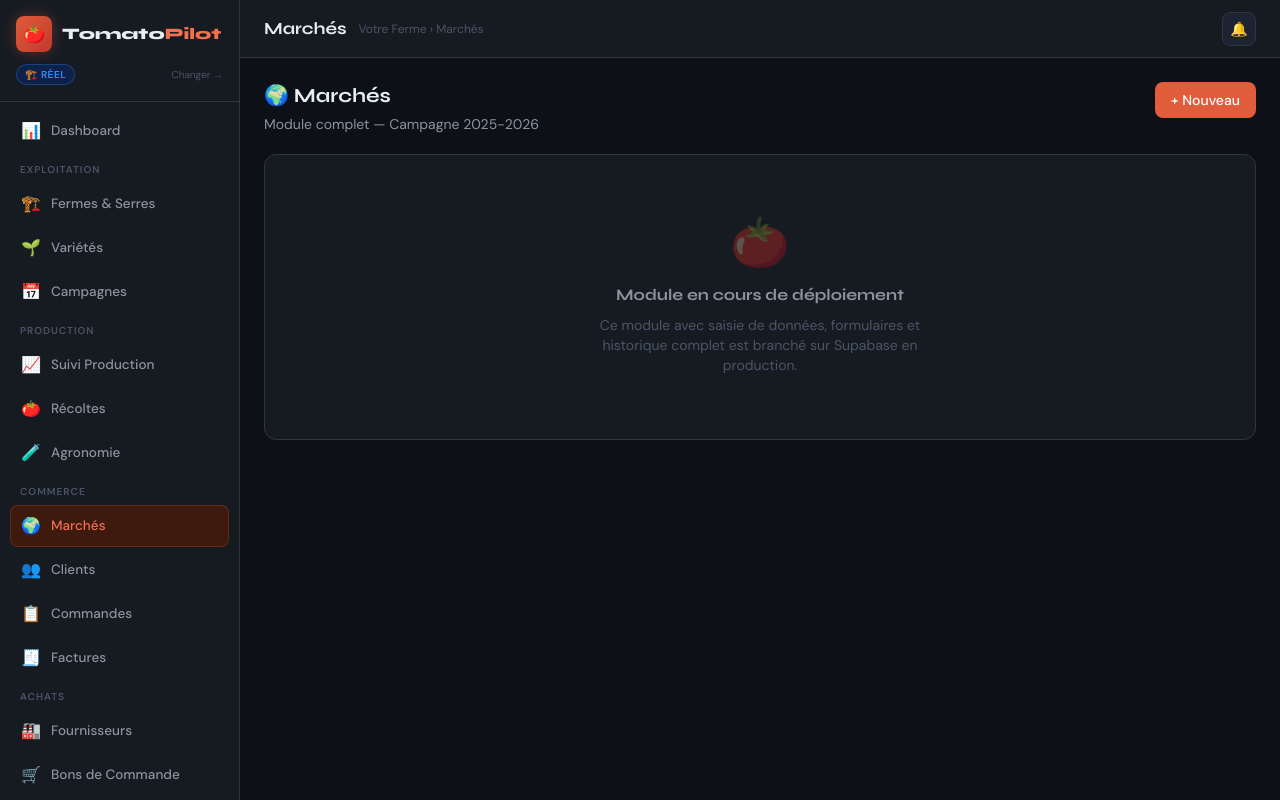
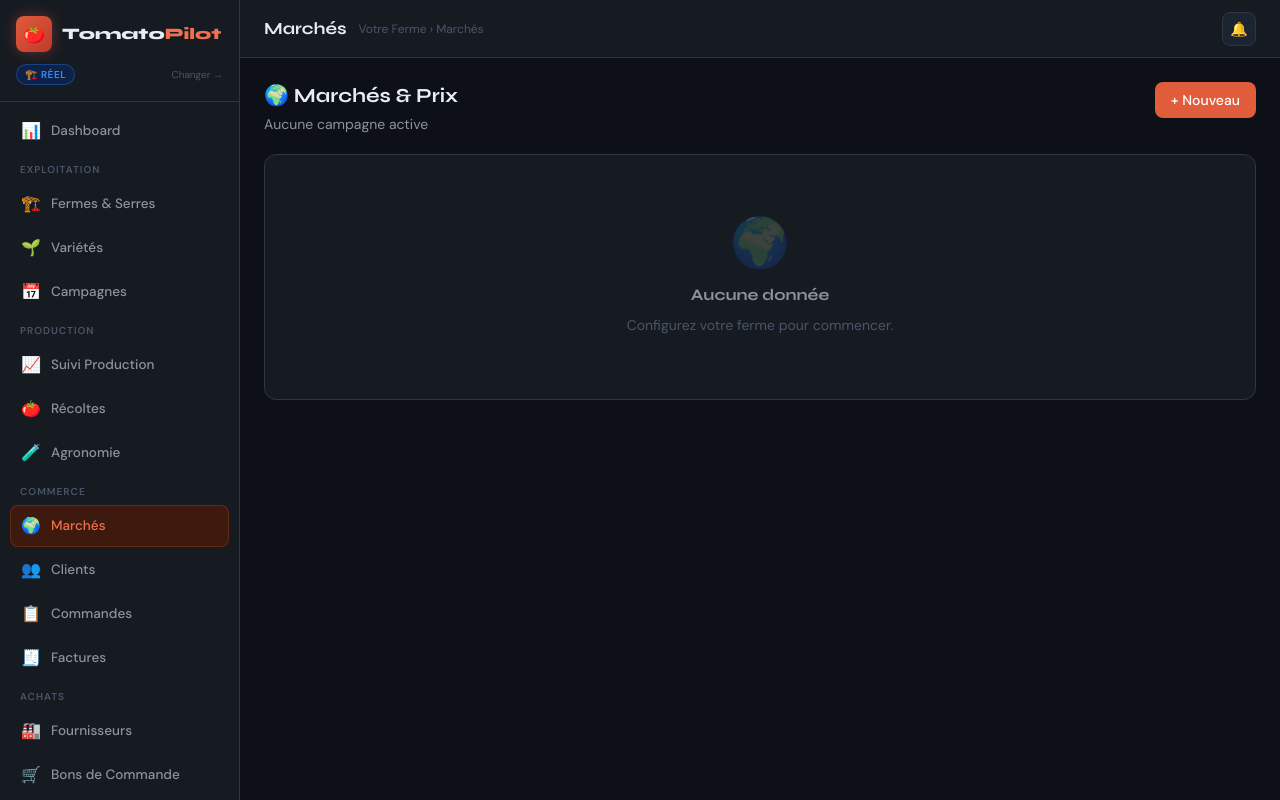
Before and after one commit to obenhalima/AgriApp, a Next.js app: page /marches in a window 1280 px wide. Built offline with nearby package versions, Linux system fonts and the light colour scheme; sample sign-in values are in the browser's storage.

Commit message:
feat: activate module app/marches/page.tsx

```diff
--- a/app/marches/page.tsx
+++ b/app/marches/page.tsx
@@ -1,20 +1,68 @@
+'use client'
+import { useEffect, useState } from 'react'
+import { DEMO_DATA } from '@/lib/data'
+
 export default function Page() {
+  const [profile, setProfile] = useState('demo')
+  useEffect(() => { setProfile(localStorage.getItem('tomatopilot_profile') || 'demo') }, [])
+  const isDemo = profile === 'demo'
   return (
     <div>
       <div className="flex items-start justify-between mb-5">
         <div>
-          <h2 className="font-display text-xl font-bold mb-1">🌍 Marchés</h2>
-          <p className="text-sm text-[#8b949e]">Module complet — Campagne 2025-2026</p>
+          <h2 className="font-display text-xl font-bold mb-1">🌍 Marchés & Prix</h2>
+          <p className="text-sm text-[#8b949e]">{isDemo ? 'Campagne 2025-2026 · Domaine Souss Agri' : 'Aucune campagne active'}</p>
         </div>
         <button className="bg-[#e05c3b] text-white px-4 py-2 rounded-lg text-sm font-medium">+ Nouveau</button>
       </div>
-      <div className="bg-[#161b22] border border-[#30363d] rounded-xl p-16 text-center">
-        <div className="text-5xl mb-4 opacity-30">🍅</div>
-        <div className="font-display text-base font-bold text-[#8b949e] mb-2">Module en cours de déploiement</div>
-        <div className="text-sm text-[#4a5568] max-w-sm mx-auto">
-          Ce module avec saisie de données, formulaires et historique complet est branché sur Supabase en production.
+      {isDemo ? (<>
+      <div className="grid grid-cols-5 gap-4 mb-5">
+        {DEMO_DATA.marches.map((m,i)=>{
+          const colors=['#3fb950','#388bfd','#e05c3b','#a371f7','#d29922']
+          return <div key={m.code} className="bg-[#161b22] border border-[#30363d] rounded-xl p-4" style={{borderTop:`2px solid ${colors[i]}`}}>
+            <div className="text-[11px] text-[#4a5568] uppercase tracking-wider mb-1">{m.nom}</div>
+            <div className="font-display text-xl font-extrabold mb-1">{(m.ca/1000000).toFixed(2)}<span className="text-sm font-normal text-[#8b949e]"> M MAD</span></div>
+            <div className="text-xs text-[#8b949e]">{m.part_pct}% du CA · {m.prix_moy} {m.devise}/kg</div>
+            <div className="mt-2"><span className={`text-[10px] px-2 py-0.5 rounded-full font-medium ${m.type==='Export'?'bg-[#3d1a0d] text-[#f07050]':m.type==='Local'?'bg-[#1a4a24] text-[#3fb950]':'bg-[#0d2149] text-[#388bfd]'}`}>{m.type}</span></div>
+          </div>
+        })}
+      </div>
+      <div className="card">
+        <div className="font-display font-bold text-sm mb-4">Analyse Comparative des Marchés</div>
+        <div className="overflow-x-auto">
+          <table className="w-full text-sm">
+            <thead><tr className="border-b border-[#30363d]">
+              {['Marché','Type','Pays','Devise','Prix/kg','Coût Logist.','Part CA','CA Total'].map(h=>(
+                <th key={h} className="px-3 py-2.5 text-left text-[11px] font-semibold text-[#4a5568] uppercase tracking-wider">{h}</th>
+              ))}
+            </tr></thead>
+            <tbody>
+              {DEMO_DATA.marches.map(m=>(
+                <tr key={m.code} className="border-b border-[#30363d]/50 hover:bg-[#1c2333]">
+                  <td className="px-3 py-3 font-semibold">{m.nom}</td>
+                  <td className="px-3 py-3"><span className={`px-2 py-0.5 rounded text-xs ${m.type==='Export'?'bg-[#3d1a0d] text-[#f07050]':m.type==='Local'?'bg-[#1a4a24] text-[#3fb950]':'bg-[#0d2149] text-[#388bfd]'}`}>{m.type}</span></td>
+                  <td className="px-3 py-3 text-[#8b949e]">{m.pays}</td>
+                  <td className="px-3 py-3 font-mono text-xs">{m.devise}</td>
+                  <td className="px-3 py-3 font-mono text-xs font-semibold">{m.prix_moy} {m.devise}/kg</td>
+                  <td className="px-3 py-3 font-mono text-xs">{m.cout_log} {m.devise}/kg</td>
+                  <td className="px-3 py-3">
+                    <div className="flex items-center gap-2">
+                      <div className="w-16 h-1.5 bg-[#232c3d] rounded-full overflow-hidden"><div className="h-full rounded-full bg-[#3fb950]" style={{width:`${m.part_pct*2}%`}} /></div>
+                      <span className="text-xs">{m.part_pct}%</span>
+                    </div>
+                  </td>
+                  <td className="px-3 py-3 font-mono text-xs font-bold">{(m.ca/1000000).toFixed(2)} M MAD</td>
+                </tr>
+              ))}
+            </tbody>
+          </table>
         </div>
-      </div>
+      </div></>) : (<>
+      <div className="card p-16 text-center">
+        <div className="text-5xl mb-4 opacity-20">🌍</div>
+        <div className="font-display text-base font-bold text-[#8b949e] mb-2">Aucune donnée</div>
+        <p className="text-sm text-[#4a5568] max-w-xs mx-auto">Configurez votre ferme pour commencer.</p>
+      </div></>)}
     </div>
   )
 }
```
